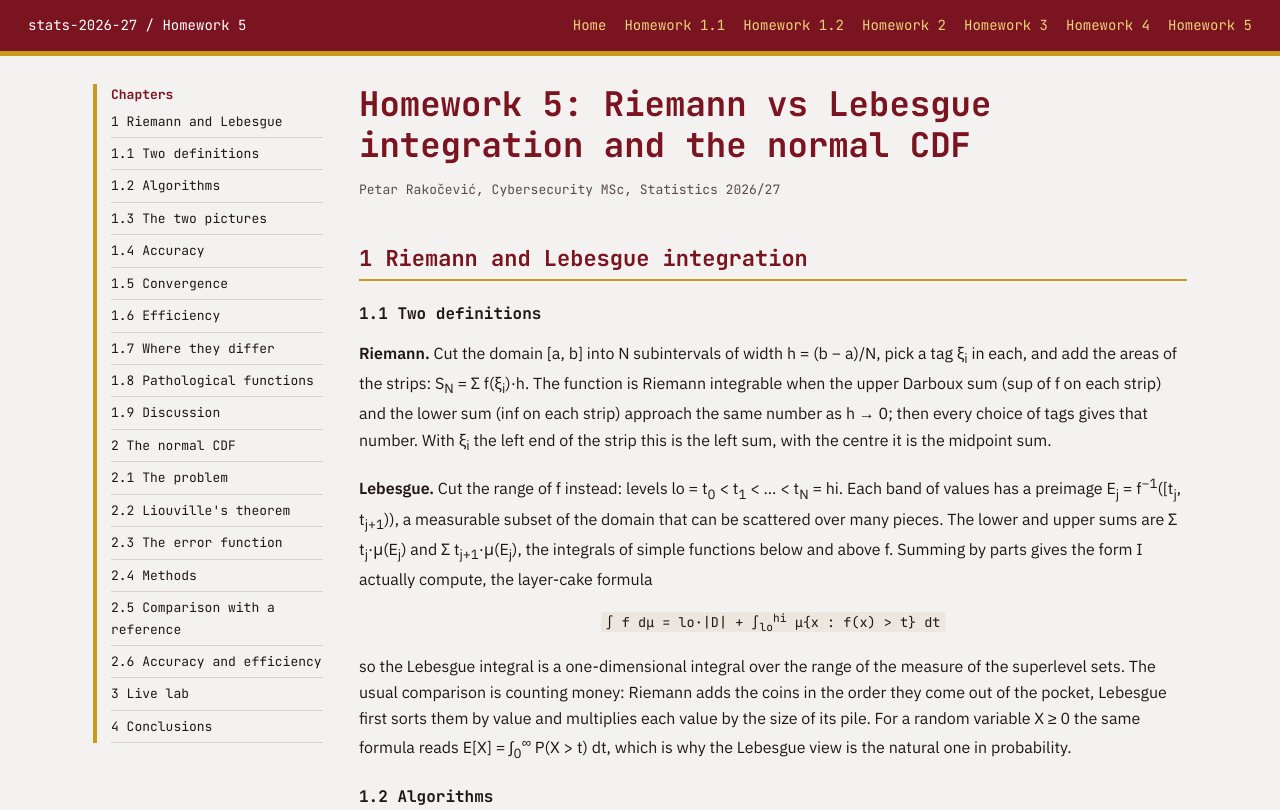
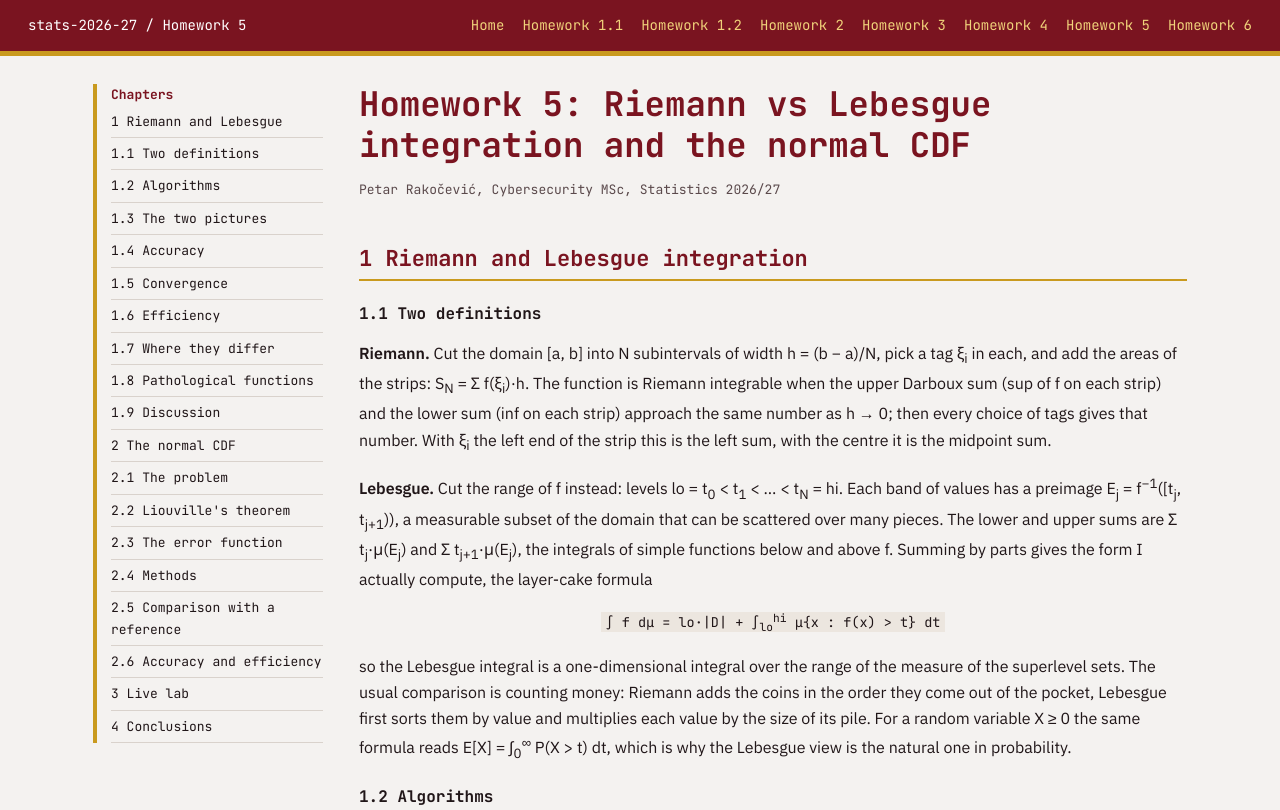
Before and after one commit to PetarRakocevic/statistics-2026-2027, a plain HTML site: page homework5.html in a window 1280 px wide. Shown: the top 810 px of the page. Drawn offline with Linux system fonts and the light colour scheme.

Commit message:
Update header links and add Homework 6

```diff
--- a/homework5.html
+++ b/homework5.html
@@ -1,6 +1,6 @@
 <!DOCTYPE html><html lang="en"><head><meta charset="utf-8"><meta name="viewport" content="width=device-width,initial-scale=1"><title>Homework 5 | Petar Rakočević</title>
 <link href="https://fonts.googleapis.com/css2?family=IBM+Plex+Sans:wght@400;600&family=JetBrains+Mono:wght@400;700&display=swap" rel="stylesheet"><link rel="stylesheet" href="style.css"></head><body>
-<header class="top"><span>stats-2026-27 / Homework 5</span><span><a href="index.html">Home</a><a href="homework1.html">Homework 1.1</a><a href="homework2.html">Homework 1.2</a><a href="hmwk2.html">Homework 2</a><a href="homework3.html">Homework 3</a><a href="homework4.html">Homework 4</a><a href="homework5.html">Homework 5</a></span></header>
+<header class="top"><span>stats-2026-27 / Homework 5</span><span><a href="index.html">Home</a><a href="homework1.html">Homework 1.1</a><a href="homework2.html">Homework 1.2</a><a href="hmwk2.html">Homework 2</a><a href="homework3.html">Homework 3</a><a href="homework4.html">Homework 4</a><a href="homework5.html">Homework 5</a><a href="homework6.html">Homework 6</a></span></header>
 <div class="wrap"><aside><b>Chapters</b><a href="#ex1">1 Riemann and Lebesgue</a><a href="#def">1.1 Two definitions</a><a href="#alg">1.2 Algorithms</a><a href="#pic">1.3 The two pictures</a><a href="#acc">1.4 Accuracy</a><a href="#conv">1.5 Convergence</a><a href="#eff">1.6 Efficiency</a><a href="#diff">1.7 Where they differ</a><a href="#path">1.8 Pathological functions</a><a href="#disc">1.9 Discussion</a><a href="#ex2">2 The normal CDF</a><a href="#prob">2.1 The problem</a><a href="#liou">2.2 Liouville's theorem</a><a href="#erf">2.3 The error function</a><a href="#meth">2.4 Methods</a><a href="#ref">2.5 Comparison with a reference</a><a href="#eff2">2.6 Accuracy and efficiency</a><a href="#lab">3 Live lab</a><a href="#end">4 Conclusions</a></aside><main>
 <h1>Homework 5: Riemann vs Lebesgue integration and the normal CDF</h1><p class="meta">Petar Rakočević, Cybersecurity MSc, Statistics 2026/27</p>
 <h2 id="ex1">1 Riemann and Lebesgue integration</h2>
```
